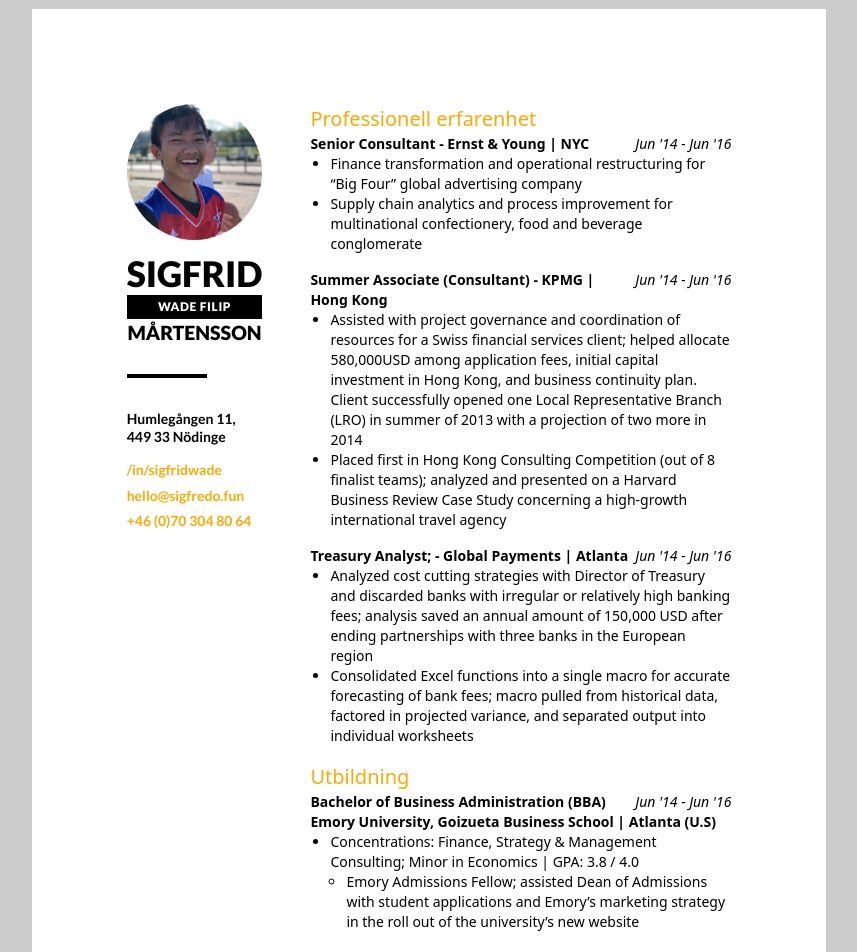
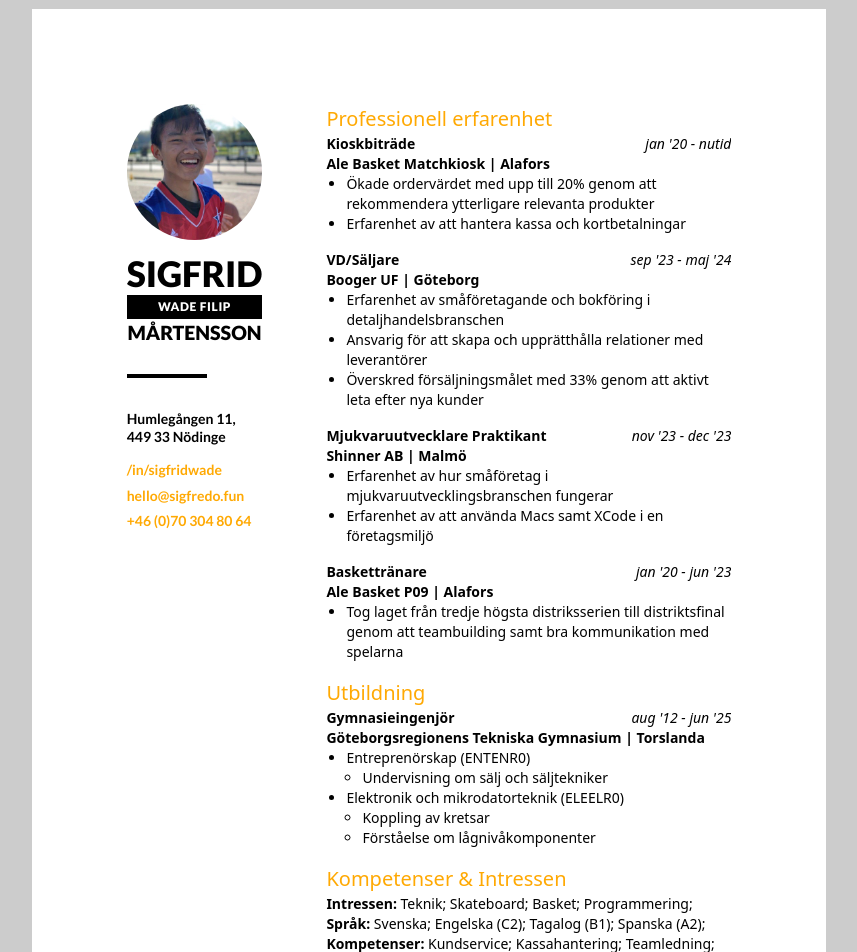
Before and after one commit to youknowedo/sigfredo, a SvelteKit app: page /cv/macforum in a window 1280 px wide. Shown: the top 952 px of the page, without its empty margins (211-1068 px from the left). Built offline with nearby package versions, Linux system fonts and the light colour scheme.

Commit message:
custom cv for macforum

```diff
--- a/src/lib/components/cv/CV.svelte
+++ b/src/lib/components/cv/CV.svelte
@@ -116,10 +116,13 @@
 			<div class="mb-4 text-sm">
 				<div class="flex justify-between">
 					<h5 class="font-bold">
-						{experience.title} - {experience.company} | {experience.location}
+						{experience.title} <br />
 					</h5>
 					<h6 class="italic text-nowrap">{experience.start} - {experience.end}</h6>
 				</div>
+				<h6 class="font-bold">
+					{experience.company} | {experience.location}
+				</h6>
 
 				<div class="">
 					{#if typeof experience.points === 'string'}
--- a/src/lib/components/cv/Page.svelte
+++ b/src/lib/components/cv/Page.svelte
@@ -3,10 +3,10 @@
 </script>
 
 <div class="bg-white block my-[0.25cm] mx-auto relative w-[21cm] h-[29.7cm]">
-	<div class="grid grid-cols-[1fr,4fr] h-full p-[2.5cm] gap-12">
-		<div class="font-default flex flex-col gap-8">
+	<div class="grid grid-cols-[1fr,3fr] h-full p-[2.5cm] gap-16">
+		<div class="flex flex-col gap-8 font-default">
 			{#if photo}
-				<img class="rounded-full -mb-4" src={photo} alt="Filip Mårtensson" />
+				<img class="-mb-4 rounded-full" src={photo} alt="Filip Mårtensson" />
 			{/if}
 			<div class="flex flex-col items-center">
 				<h1 class="!font-black leading-none w-fit text-[2.2rem]">Sigfrid</h1>
@@ -16,23 +16,23 @@
 				<h2 class="!font-black leading-none w-fit text-[1.22rem]">Mårtensson</h2>
 			</div>
 
-			<div class="bg-black h-1 w-20" />
+			<div class="w-20 h-1 bg-black" />
 
-			<div class="leading-tight font-bold flex flex-col gap-4 text-sm">
+			<div class="flex flex-col gap-4 text-sm font-bold leading-tight">
 				<p>
 					Humlegången 11, <br />
 					449 33 Nödinge
 				</p>
 
-				<div class="text-edo flex flex-col gap-2">
-					<p>/in/sigfridwade</p>
-					<p>hello@sigfredo.fun</p>
-					<p>+46 (0)70 304 80 64</p>
+				<div class="flex flex-col gap-2 text-edo">
+					<a href="https://www.linkedin.com/in/sigfridwade/">/in/sigfridwade</a>
+					<a href="mailto:hello@sigfredo.fun">hello@sigfredo.fun</a>
+					<a href="tel:+46703048064">+46 (0)70 304 80 64</a>
 				</div>
 			</div>
 		</div>
 
-		<div class="overflow-hidden h-full">
+		<div class="h-full overflow-hidden">
 			<slot />
 		</div>
 	</div>
--- a/src/lib/components/cv/Point.svelte
+++ b/src/lib/components/cv/Point.svelte
@@ -10,7 +10,7 @@
 	<ul class="pl-4">
 		{#each point as p}
 			{#if typeof p === 'string'}
-				<li>{p}</li>
+				<li>{@html p}</li>
 			{:else}
 				<svelte:self {p} />
 			{/if}
--- a/src/routes/cv/macforum/+page.svelte
+++ b/src/routes/cv/macforum/+page.svelte
@@ -3,6 +3,90 @@
 	import CV from '$lib/components/cv/CV.svelte';
 </script>
 
-<CV />
+<CV
+	experiences={[
+		{
+			title: 'Kioskbiträde',
+			company: 'Ale Basket Matchkiosk',
+			location: 'Alafors',
+			start: "jan '20",
+			end: 'nutid',
+			points: [
+				'Ökade ordervärdet med upp till 20% genom att rekommendera ytterligare relevanta produkter',
+				'Erfarenhet av att hantera kassa och kortbetalningar'
+			]
+		},
+		{
+			title: 'VD/Säljare',
+			company: 'Booger UF',
+			location: 'Göteborg',
+			start: "sep '23",
+			end: "maj '24",
+			points: [
+				'Erfarenhet av småföretagande och bokföring i detaljhandelsbranschen',
+				'Ansvarig för att skapa och upprätthålla relationer med leverantörer',
+				'Överskred försäljningsmålet med 33% genom att aktivt leta efter nya kunder'
+			]
+		},
+		{
+			title: 'Mjukvaruutvecklare Praktikant',
+			company: 'Shinner AB',
+			location: 'Malmö',
+			start: "nov '23",
+			end: "dec '23",
+			points: [
+				'Erfarenhet av hur småföretag i mjukvaruutvecklingsbranschen fungerar',
+				'Erfarenhet av att använda Macs samt XCode i en företagsmiljö'
+			]
+		},
+		{
+			title: 'Baskettränare',
+			company: 'Ale Basket P09',
+			location: 'Alafors',
+			start: "jan '20",
+			end: "jun '23",
+			points: [
+				'Tog laget från tredje högsta distriksserien till distriktsfinal genom att teambuilding samt bra kommunikation med spelarna'
+			]
+		}
+	]}
+	educations={[
+		{
+			degree: 'Gymnasieingenjör',
+			school: 'Göteborgsregionens Tekniska Gymnasium',
+			location: 'Torslanda',
+			start: "aug '12",
+			end: "jun '25",
+			points: [
+				'Entreprenörskap (ENTENR0)',
+				['Undervisning om sälj och säljtekniker'],
+				'Elektronik och mikrodatorteknik (ELEELR0)',
+				['Koppling av kretsar', 'Förståelse om lågnivåkomponenter']
+			]
+		}
+	]}
+	skills={[
+		{
+			title: 'Intressen',
+			points: ['Teknik', 'Skateboard', 'Basket', 'Programmering']
+		},
+		{
+			title: 'Språk',
+			points: ['Svenska', 'Engelska (C2)', 'Tagalog (B1)', 'Spanska (A2)']
+		},
+		{
+			title: 'Kompetenser',
+			points: [
+				'Kundservice',
+				'Kassahantering',
+				'Teamledning',
+				'Kundrelationer',
+				'Kommunikation',
+				'Programmering',
+				'Elektronik'
+			]
+		}
+	]}
+/>
 
 <CL />
```
